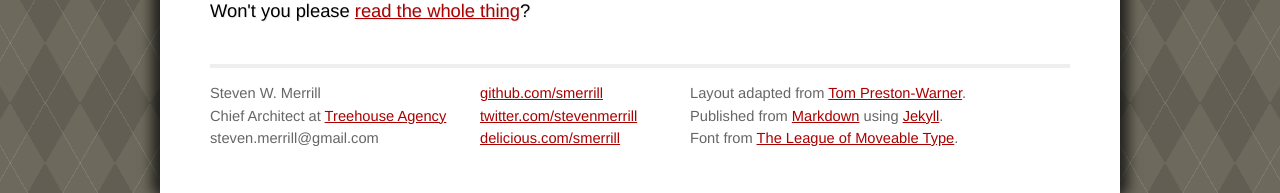
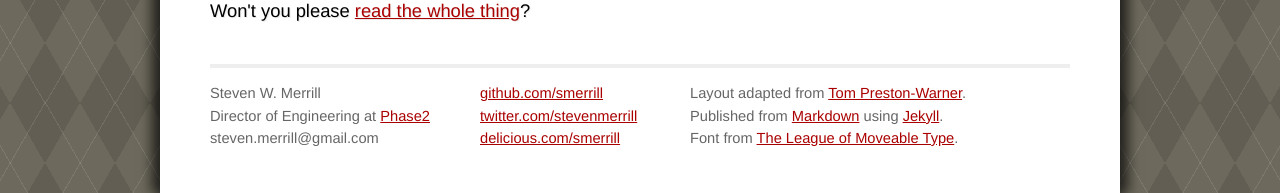
Before and after one commit to smerrill/grenadesandwich.com, a Jekyll site: the page built from index.html, in a window 1280 px wide and 900 px high, scrolled down 4590 px. Shown: the part 707-900 px from the top of the window. Built offline with Jekyll 4.4.1, drawn with Linux system fonts in a browser that asks for light colours; Markdown is read by kramdown in place of the engine named in the settings.

Commit message:
I work at Phase2!

```diff
--- a/_includes/footer.html
+++ b/_includes/footer.html
@@ -2,8 +2,8 @@
   <div class="bio">
     <p>
     Steven W. Merrill<br />
-    Chief Architect at
-    <a href="http://www.treehouseagency.com/">Treehouse Agency</a><br />
+    Director of Engineering at
+    <a href="http://www.phase2technology.com.com/">Phase2</a><br />
     steven.merrill@gmail.com
     </p>
   </div>
```
